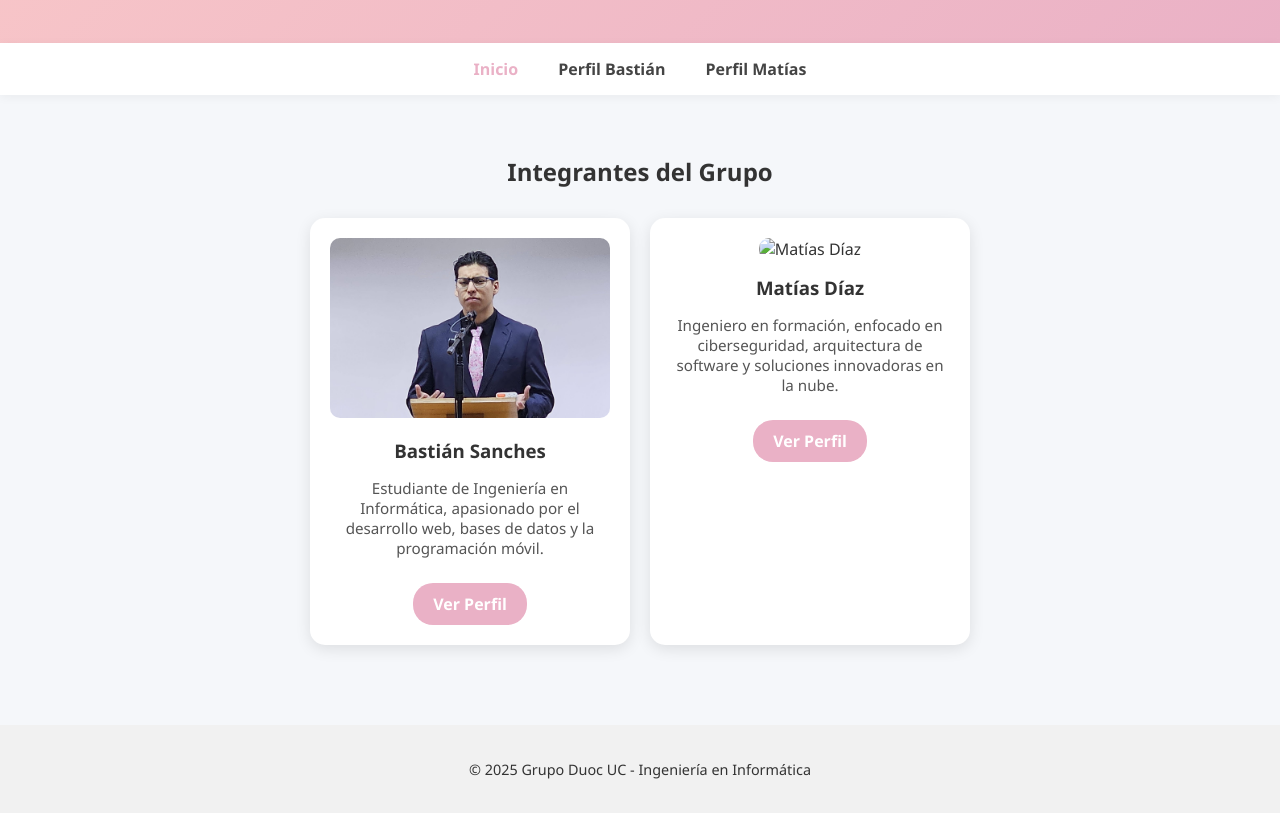
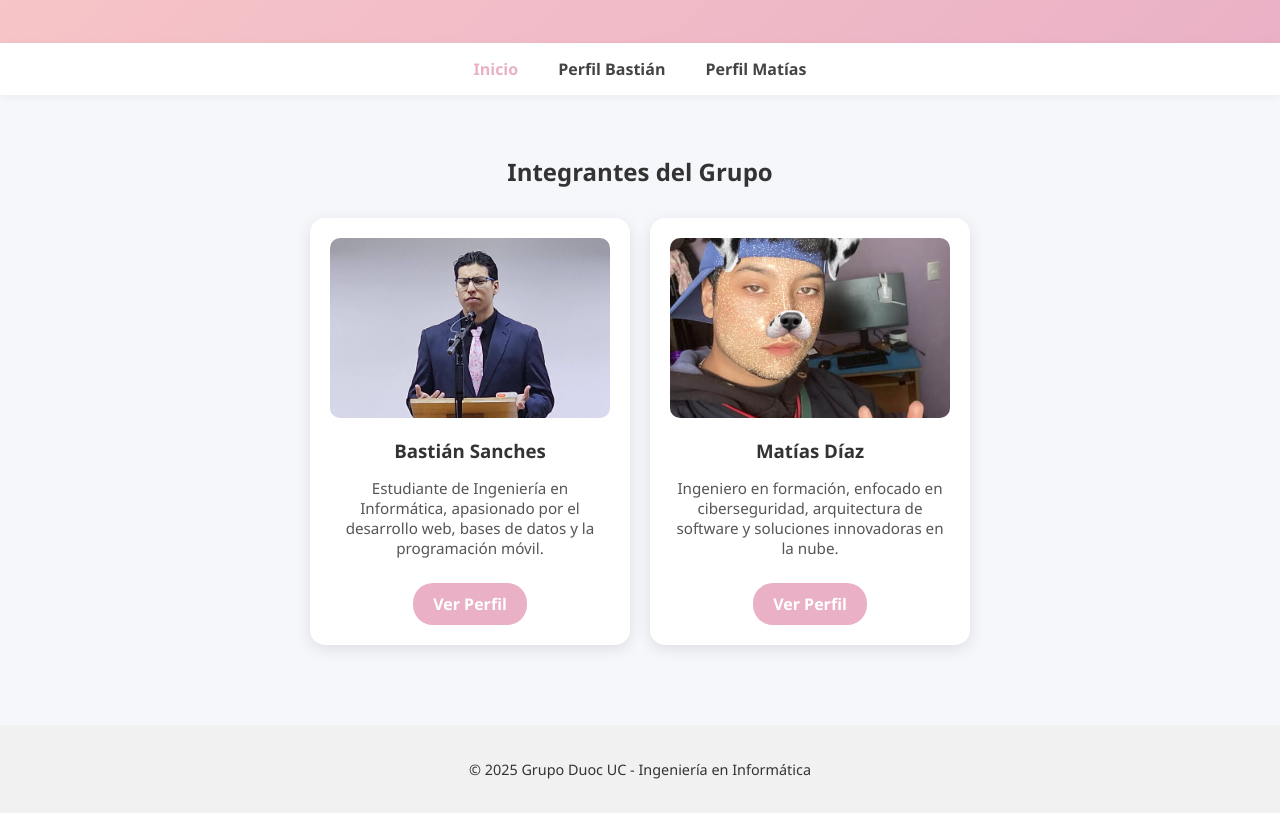
Before and after one commit to Na1kox-AFK/Repositorio-de-Fullstack-2, a plain HTML site: page perfil_estudiante/index.html in a window 1280 px wide. Shown: the part 114-927 px from the top of the page. Drawn offline with Linux system fonts and the light colour scheme.

Commit message:
Perfil Matias

```diff
--- a/perfil_estudiante/index.html
+++ b/perfil_estudiante/index.html
@@ -28,7 +28,7 @@
         <a href="perfil-bastian.html" class="btn">Ver Perfil</a>
       </div>
       <div class="card">
-        <img src="assets/img/matias.jpg" alt="Matías Díaz">
+        <img src="./assets/matias.jpg" alt="Matías Díaz">
         <h3>Matías Díaz</h3>
         <p>Ingeniero en formación, enfocado en ciberseguridad, arquitectura de software y soluciones innovadoras en la nube.</p>
         <a href="perfil-matias.html" class="btn">Ver Perfil</a>
```
Also changed, not shown: perfil_estudiante/perfil-matias.html (+1 -1 lines), perfil_estudiante/assets/matias.jpg (added), 1 other file.
